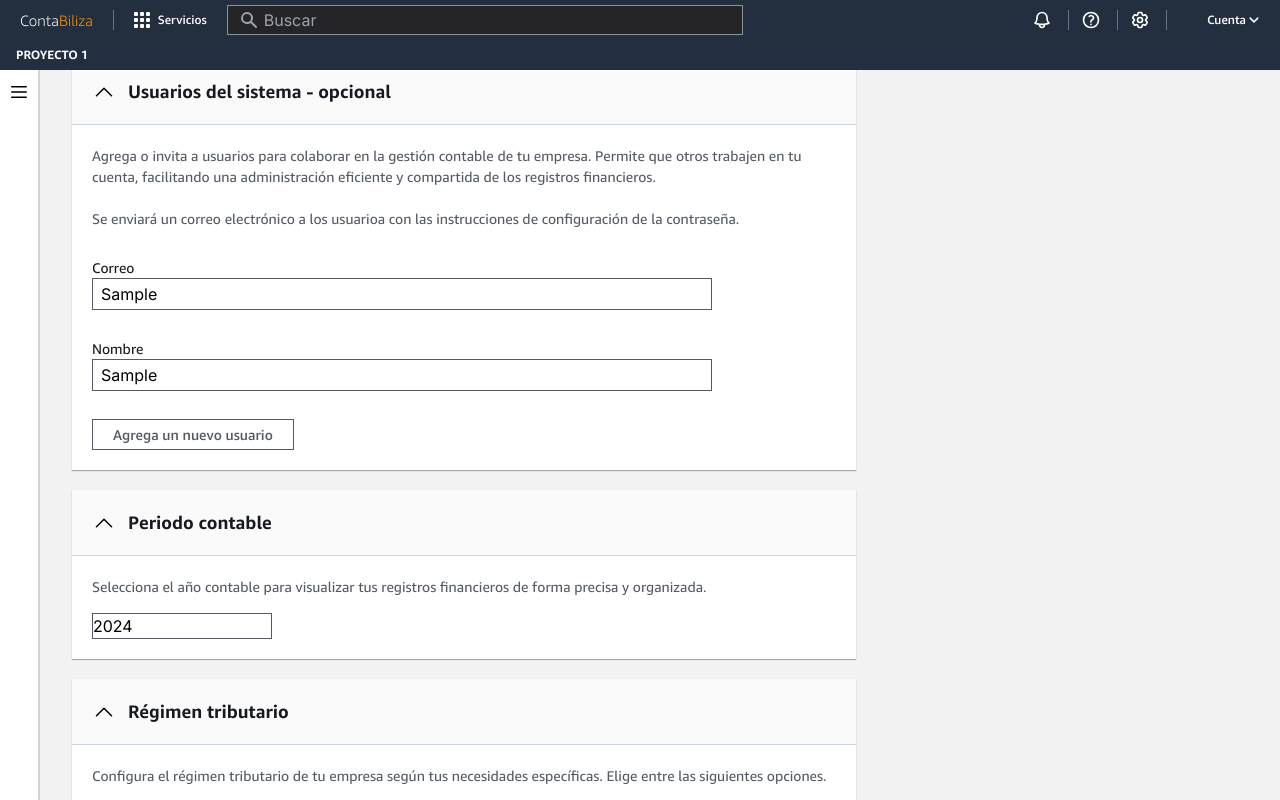
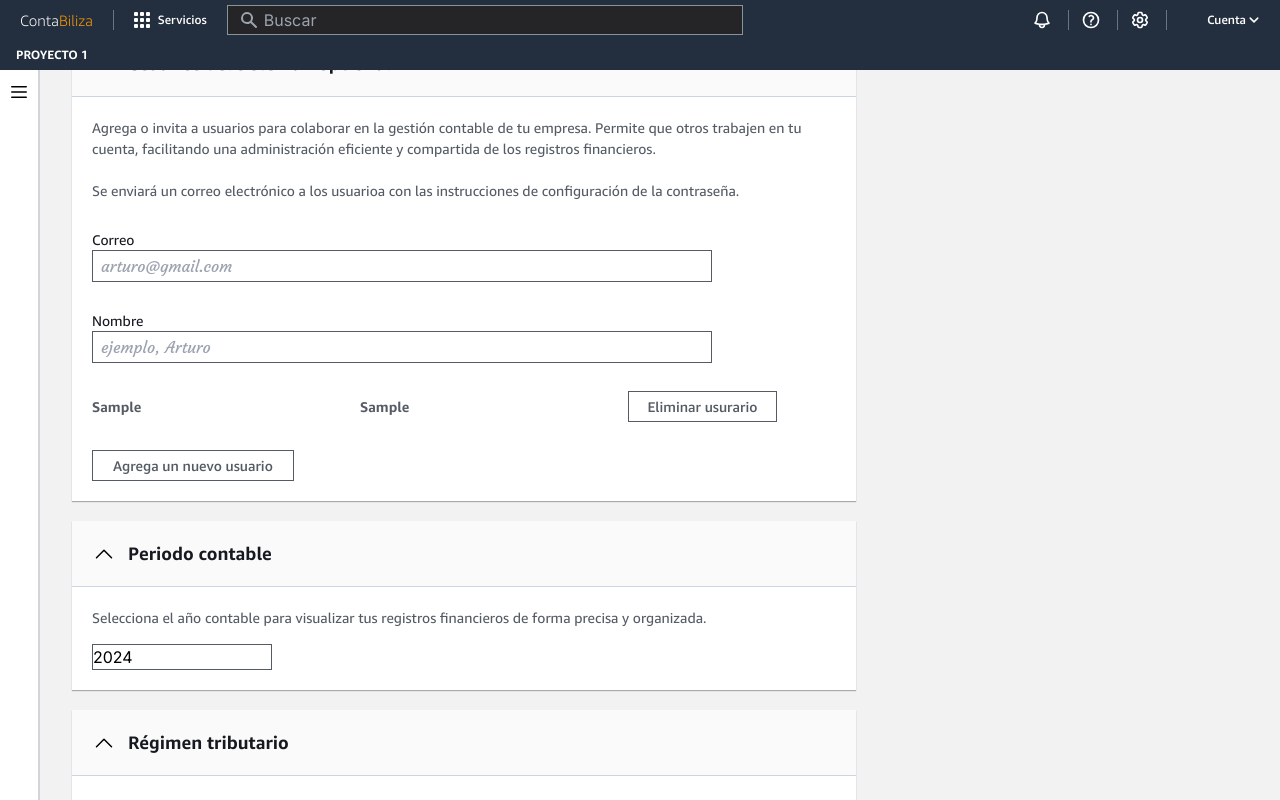
Before and after one commit to CamilinLopez/contabiliza, a Next.js app in the folder frontend/: page /consola/crear_empresa in a window 1280 px wide. Both pictures are taken after typing "Sample", "Sample" into the empty fields and a click on the button "Agrega un nuevo usuario". Built offline with nearby package versions, Linux system fonts and the light colour scheme.

Commit message:
working on create company form

```diff
--- a/frontend/components/consola/formularios/crear_empresa/formularioEmpresa.tsx
+++ b/frontend/components/consola/formularios/crear_empresa/formularioEmpresa.tsx
@@ -1,8 +1,9 @@
 'use client';
 
-import { Options, PeriodoContable, RegimenTributario, CrearEmpresa } from '@/types/createEmpresa';
-import { FormCrearEmpresatype, dataUsuaruosSistema, usuariosSistema } from '@/types/formCrearEmpresa';
+import { Options, PeriodoContable, RegimenTributario, CrearEmpresa, ContabilidadTypes } from '@/types/createEmpresa';
+import { FormCrearEmpresatype, accoutingOptions, dataUsuaruosSistema } from '@/types/formCrearEmpresa';
 import { useState } from 'react';
+import { v4 as uuidv4 } from 'uuid';
 
 const FormCrearempresa = ({
   data,
@@ -123,6 +124,7 @@ const FormUsuarioSistema = ({
   crearEmpresa: FormCrearEmpresatype;
 }) => {
   const [usuariSistema, setUsuariSistema] = useState<dataUsuaruosSistema>({
+    id: '',
     Correo: '',
     Nombre: '',
   });
@@ -134,10 +136,21 @@ const FormUsuarioSistema = ({
   };
   const addUsers = (e: React.MouseEvent<HTMLButtonElement>) => {
     e.preventDefault();
+    const newUser = { ...usuariSistema, id: uuidv4() };
     setCrearEmpresa((prevState) => ({
       ...prevState,
       section3: {
-        usuarios_del_sistema: [...prevState.section3.usuarios_del_sistema, usuariSistema],
+        usuarios_del_sistema: [...prevState.section3.usuarios_del_sistema, newUser],
+      },
+    }));
+    setUsuariSistema({ id: '', Correo: '', Nombre: '' });
+  };
+  const deleteUesr = (e: React.MouseEvent<HTMLButtonElement>, id: string) => {
+    e.preventDefault();
+    setCrearEmpresa((prevState) => ({
+      ...prevState,
+      section3: {
+        usuarios_del_sistema: [...prevState.section3.usuarios_del_sistema.filter((item) => item.id !== id)],
       },
     }));
   };
@@ -164,6 +177,19 @@ const FormUsuarioSistema = ({
           </div>
         ))}
       </div>
+      <div className="flex flex-col gap-y-2">
+        {crearEmpresa.section3.usuarios_del_sistema.map((item) => (
+          <div key={item.id} className="flex gap-x-5 items-center">
+            <p className="font-ember font-semibold text-[14px] text-custom-gris-2 w-1/3">{item.Nombre}</p>
+            <p className="font-ember font-semibold text-[14px] text-custom-gris-2 w-1/3">{item.Correo}</p>
+            <button
+              onClick={(e) => deleteUesr(e, item.id)}
+              className="w-1/5 border-[1px] border-custom-gris-2 px-[10px] py-[4px] font-ember font-medium text-[14px] text-custom-gris-2 hover:border-custom-negro-2 hover:text-custom-negro-2">
+              Eliminar usurario
+            </button>
+          </div>
+        ))}
+      </div>
       <div className="flex items-start">
         <button
           onClick={addUsers}
@@ -175,12 +201,26 @@ const FormUsuarioSistema = ({
   );
 };
 
-const FormPeriodoContable = ({ data }: { data: PeriodoContable }) => {
+const FormPeriodoContable = ({
+  data,
+  setCrearEmpresa,
+}: {
+  data: PeriodoContable;
+  setCrearEmpresa: React.Dispatch<React.SetStateAction<FormCrearEmpresatype>>;
+}) => {
   const [year, setYear] = useState(new Date().getFullYear());
 
   const handleYearChange = (event: React.ChangeEvent<HTMLInputElement> | React.MouseEvent<HTMLButtonElement>) => {
     const inputYear = parseInt(event.currentTarget.value);
-    setYear(inputYear);
+    if (!isNaN(inputYear)) {
+      setYear(inputYear);
+      setCrearEmpresa((prevState) => ({
+        ...prevState,
+        section4: {
+          fecha: inputYear,
+        },
+      }));
+    }
   };
 
   return (
@@ -188,24 +228,6 @@ const FormPeriodoContable = ({ data }: { data: PeriodoContable }) => {
       <p className="font-ember font-normal text-[14px] text-custom-gris-2">
         Selecciona el año contable para visualizar tus registros financieros de forma precisa y organizada.
       </p>
-      {/* <div key={data.id} className="flex justify-between items-center">
-        <div className="w-5/12">
-          <p className="font-ember font-normal text-[14px] text-custom-negro-2">Fecha de inicio</p>
-          <input
-            type=""
-            className="text-custom-gris-2 w-full h-[32px] border-[1px] border-custom-gris-2 focus:outline-custom-azul-3 placeholder:font-courgette pl-2"
-          />
-        </div>
-        <p className="font-ember font-normal text-[14px] text-custom-negro-2">{data.text}</p>
-        <div className="w-5/12">
-          <p className="font-ember font-normal text-[14px] text-custom-negro-2">Fecha de finalización</p>
-          <input
-            type="month"
-            className="w-full h-[32px] border-[1px] border-custom-gris-2 focus:outline-custom-azul-3 placeholder:font-courgette text-custom-gris-2 pl-2"
-          />
-        </div>
-      </div> */}
-
       <div>
         <input
           className="w-[180px] border-[1px] border-custom-gris-2"
@@ -222,9 +244,9 @@ const FormPeriodoContable = ({ data }: { data: PeriodoContable }) => {
 };
 
 const FormRegimenTributario = ({ data }: { data: RegimenTributario }) => {
-  const [checked, setChecked] = useState<{ regimen_fiscal: boolean; contavilidad_completa: boolean }>({
-    regimen_fiscal: false,
-    contavilidad_completa: true,
+  const [checked, setChecked] = useState<{ contabilidad_simplificada: boolean; contabilidad_completa: boolean }>({
+    contabilidad_simplificada: false,
+    contabilidad_completa: true,
   });
   const [selectedOption, setSelectedOption] = useState<string>('');
   const [isMenuOpen, setIsMenuOpen] = useState<boolean>(false);
@@ -233,17 +255,17 @@ const FormRegimenTributario = ({ data }: { data: RegimenTributario }) => {
   const handleClick = (e: React.ChangeEvent<HTMLInputElement> | React.MouseEvent<HTMLButtonElement>) => {
     e.preventDefault();
 
-    if (e.currentTarget.name === 'regimen_fiscal')
+    if (e.currentTarget.name === 'contabilidad_simplificada')
       setChecked({
         ...checked,
-        ['regimen_fiscal']: !checked.regimen_fiscal,
-        ['contavilidad_completa']: (checked.contavilidad_completa = false),
+        ['contabilidad_simplificada']: !checked.contabilidad_simplificada,
+        ['contabilidad_completa']: (checked.contabilidad_completa = false),
       });
     if (e.currentTarget.name === 'contabilidad_completa')
       setChecked({
         ...checked,
-        ['contavilidad_completa']: !checked.contavilidad_completa,
-        ['regimen_fiscal']: (checked.regimen_fiscal = false),
+        ['contabilidad_completa']: !checked.contabilidad_completa,
+        ['contabilidad_simplificada']: (checked.contabilidad_simplificada = false),
       });
   };
 
@@ -281,14 +303,31 @@ const FormRegimenTributario = ({ data }: { data: RegimenTributario }) => {
       <div className="flex flex-col gap-y-2">
         <p className="font-ember font-normal text-[14px] text-custom-negro-1">Tipo de contabilidad.</p>
         <div className="flex gap-x-7">
-          <button
-            name="regimen_fiscal"
+          {data.typeContabilidad.map((item) => (
+            <div key={item.id}>
+              <button
+                name={item.type}
+                onClick={handleClick}
+                className={`flex items-center gap-x-3 border-[1px]  w-[260px] h-[62px] px-4 ${
+                  checked[item.type as keyof accoutingOptions]
+                    ? 'border-custom-azul-3 bg-[#f1faff]'
+                    : 'border-custom-gris-2'
+                }`}>
+                <input type="radio" checked={checked[item.type as keyof accoutingOptions]} readOnly className="mr-2" />
+                <label className="font-ember font-normal text-[14px] cursor-pointer">{item.name}</label>
+              </button>
+            </div>
+          ))}
+          {/* <button
+            name={item.type}
             onClick={handleClick}
             className={`flex items-center gap-x-3 border-[1px]  w-[260px] h-[62px] px-4 ${
-              checked.regimen_fiscal ? 'border-custom-azul-3 bg-[#f1faff]' : 'border-custom-gris-2'
+              checked[item.type as keyof ContabilidadTypes]
+                ? 'border-custom-azul-3 bg-[#f1faff]'
+                : 'border-custom-gris-2'
             }`}>
             <input type="radio" checked={checked.regimen_fiscal} readOnly className="mr-2" />
-            <label className="font-ember font-normal text-[14px] cursor-pointer">Contabilidad completa</label>
+            <label className="font-ember font-normal text-[14px] cursor-pointer">{item.type}</label>
           </button>
           <button
             name="contabilidad_completa"
@@ -298,7 +337,7 @@ const FormRegimenTributario = ({ data }: { data: RegimenTributario }) => {
             }`}>
             <input type="radio" checked={checked.contavilidad_completa} readOnly className="mr-2" />
             <label className="font-ember font-normal text-[14px] cursor-pointer">Contabilidad simplificada</label>
-          </button>
+          </button> */}
         </div>
         <div>
           <div className="flex items-end gap-x-8">
@@ -380,7 +419,7 @@ export function Form({ infoEmpresa }: { infoEmpresa: Options }) {
       usuarios_del_sistema: [],
     },
     section4: {
-      fecha: 0,
+      fecha: 2024,
     },
     section5: {
       libro_caja: false,
@@ -389,8 +428,15 @@ export function Form({ infoEmpresa }: { infoEmpresa: Options }) {
         moneda: '',
         monto: 0,
       },
-      opciones_regimen: '',
-      tipo_contabilidad: '',
+      opciones_regimen: {
+        contabilidad_completa: true,
+        contabilidad_simplificada: false,
+      },
+      tipo_contabilidad: {
+        Régimen_14A_semi_integrado: false,
+        Régimen_Propyme_14DN3: false,
+        Régimen_Propyme_14DN8: false,
+      },
     },
   });
   console.log(crearEmpresa);
@@ -419,7 +465,7 @@ export function Form({ infoEmpresa }: { infoEmpresa: Options }) {
           />
         )}
         {infoEmpresa.section === 'periodo_contable' && (
-          <FormPeriodoContable data={infoEmpresa.infoEmpresa as PeriodoContable} />
+          <FormPeriodoContable data={infoEmpresa.infoEmpresa as PeriodoContable} setCrearEmpresa={setCrearEmpresa} />
         )}
         {infoEmpresa.section === 'regimen_tributario' && (
           <FormRegimenTributario data={infoEmpresa.infoEmpresa as RegimenTributario} />
--- a/frontend/components/consola/formularios/crear_empresa/objetsData.ts
+++ b/frontend/components/consola/formularios/crear_empresa/objetsData.ts
@@ -113,10 +113,19 @@ export const periodoContable: TypeCrearempresa = {
 export const regimenTributario: TypeCrearempresa = {
   section: 'regimen_tributario',
   infoEmpresa: {
-    typeContabilidad: {
-      type1: 'Contabilidad completa',
-      type2: 'Contabilidad simplificada',
-    },
+    typeContabilidad: [
+      {
+        id: 'pñkjsnbg9',
+        type: 'contabilidad_completa',
+        name: 'Contabilidad completa',
+      },
+      {
+        id: 'pñlrtyuw7',
+        type: 'contabilidad_simplificada',
+        name: 'Contabilidad simplificada',
+      },
+    ],
+
     typeRegimenFiscal: [
       {
         id: '12597635d',
--- a/frontend/package.json
+++ b/frontend/package.json
@@ -12,12 +12,14 @@
     "@heroicons/react": "^2.1.3",
     "next": "14.1.4",
     "react": "^18",
-    "react-dom": "^18"
+    "react-dom": "^18",
+    "uuid": "^9.0.1"
   },
   "devDependencies": {
     "@types/node": "^20",
     "@types/react": "^18",
     "@types/react-dom": "^18",
+    "@types/uuid": "^9.0.8",
     "autoprefixer": "^10.0.1",
     "eslint": "^8",
     "eslint-config-next": "14.1.4",
```
Also changed, not shown: frontend/types/createEmpresa.ts (+5 -3 lines), frontend/types/formCrearEmpresa.ts (+14 -2 lines), 1 other file (tests, documents, lock files or other folders).
